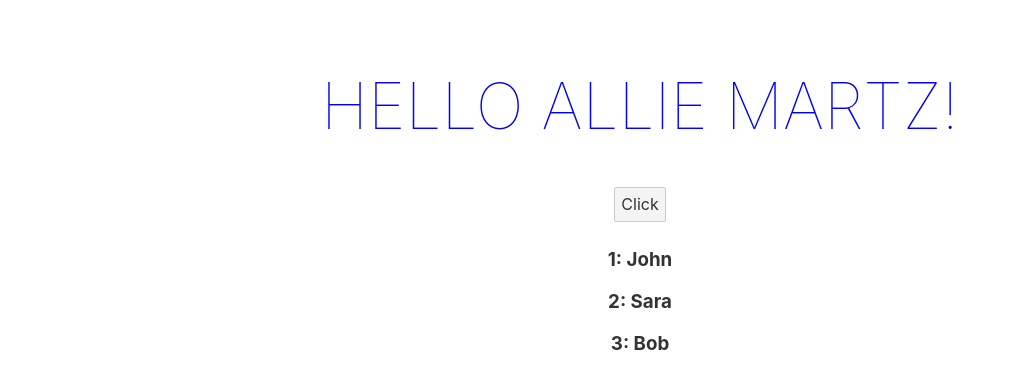
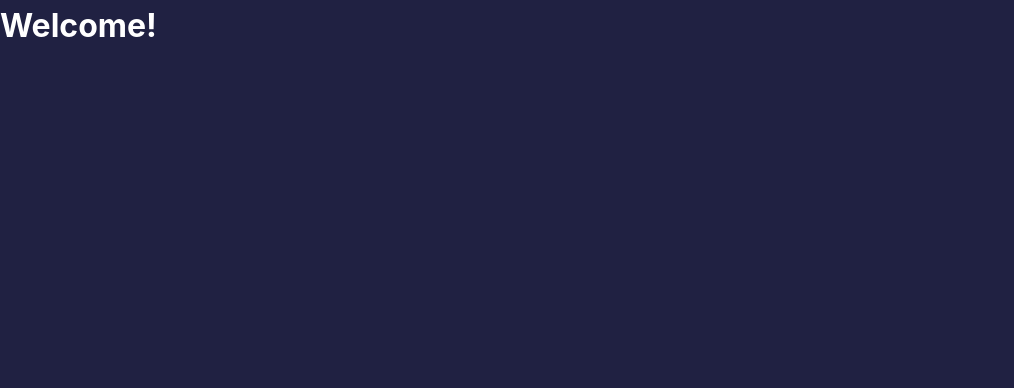
Before and after one commit to aam198/svelte-feedback, a Svelte app: page / in a window 1280 px wide. Shown: the top 388 px of the page, without its empty margins (0-1014 px from the left). Built offline with nearby package versions, Linux system fonts and the light colour scheme.

Commit message:
css reset, dummy data

```diff
--- a/public/global.css
+++ b/public/global.css
@@ -1,32 +1,27 @@
-html, body {
-	position: relative;
-	width: 100%;
-	height: 100%;
+
+
+
+
+*{
+  box-sizing: border-box;
+  margin: 0;
+	padding:0;
 }
 
 body {
-	color: #333;
-	margin: 0;
-	padding: 8px;
-	box-sizing: border-box;
+	color: #fff;
+  background-color: #202142;
+  line-height: 1.6;
 	font-family: -apple-system, BlinkMacSystemFont, "Segoe UI", Roboto, Oxygen-Sans, Ubuntu, Cantarell, "Helvetica Neue", sans-serif;
 }
 
-a {
-	color: rgb(0,100,200);
-	text-decoration: none;
+ul {
+  list-style: none;
 }
 
-a:hover {
-	text-decoration: underline;
-}
-
-a:visited {
-	color: rgb(0,80,160);
-}
-
-label {
-	display: block;
+.container{
+  max-width: 768px;
+  margin: 100px auto;
 }
 
 input, button, select, textarea {
--- a/src/App.svelte
+++ b/src/App.svelte
@@ -1,63 +1,35 @@
 <script>
-	let firstName ="Allie";
-  let lastName = "Martz";
-  let color = 'blue';
-  let showText = false;
-  let users = [
+
+
+  let feedback = [
     {
-      id: '1',
-      name: 'John'
+      id: 1,
+      rating: 10,
+      text: 'Culpa et elit irure ut esse enim elit minim anim quis ex occaecat. Ad eu irure enim irure culpa qui esse cillum Lorem voluptate qui ullamco. Esse excepteur aliquip eiusmod dolor sunt culpa Lorem cupidatat. Magna mollit fugiat deserunt veniam esse aute et. Proident ullamco cupidatat id duis commodo eiusmod duis velit proident do nostrud exercitation duis.'
     },
     {
-      id: '2',
-      name: 'Sara'
+      id: 2,
+      rating: 8,
+      text: 'Nostrud duis tempor est dolor. Eiusmod adipisicing nulla reprehenderit ea aute Lorem nostrud laboris. Proident qui est ipsum cillum dolor enim. Aliquip deserunt velit elit occaecat do labore tempor eu commodo culpa pariatur minim.'
     },
     {
-      id: '3',
-      name: 'Bob'
-    }
+      id: 3,
+      rating: 9,
+      text: 'Nostrud duis tempor est dolor. Eiusmod adipisicing nulla reprehenderit ea aute Lorem nostrud laboris. Proident qui est ipsum cillum dolor enim. Aliquip deserunt velit elit occaecat do labore tempor eu commodo culpa pariatur minim.'
+    },
+    {
+      id: 4,
+      rating: 3,
+      text: 'Culpa et elit irure ut esse enim elit minim anim quis ex occaecat. Ad eu irure enim irure culpa qui esse cillum Lorem voluptate qui ullamco. Esse excepteur aliquip eiusmod dolor sunt culpa Lorem cupidatat. Magna mollit fugiat deserunt veniam esse aute et. Proident ullamco cupidatat id duis commodo eiusmod duis velit proident do nostrud exercitation duis.'
+    },
 
   ]
-
-  $: name = firstName + ' ' + lastName;
-
-  const toggle = () => {
-    color = color === 'blue' ? 'red' : 'blue';
-    showText = !showText;
-    users = [...users, {id: '4', name: 'Jen'}, {id: '5', name: 'Karly'}]
-  }
 </script>
 
 <main>
-	<h1 style="color: {color}">Hello {name}!</h1>
-  {#if showText}
-	  <p>Visit the <a href="https://svelte.dev/tutorial">Svelte tutorial</a> to learn how to build Svelte apps.</p>
-  {/if}
-  <button on:click={toggle}>Click</button>
-
-  {#each users as user (user.id)}
-  <h3>{user.id}: {user.name}</h3>
-  {/each}
+	<h1>Welcome!</h1>
 </main>
 
 <style>
-	main {
-		text-align: center;
-		padding: 1em;
-		max-width: 240px;
-		margin: 0 auto;
-	}
 
-	h1 {
-		color: #ff3e00;
-		text-transform: uppercase;
-		font-size: 4em;
-		font-weight: 100;
-	}
-
-	@media (min-width: 640px) {
-		main {
-			max-width: none;
-		}
-	}
 </style>
```
